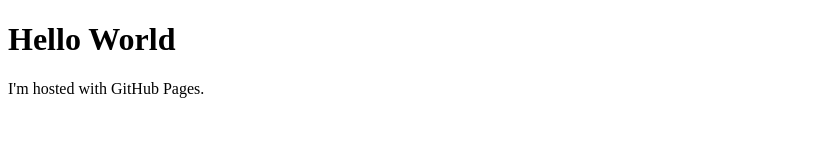
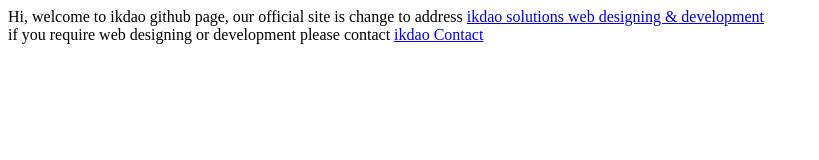
Before and after one commit to ikdao/ikdao.github.io, a plain HTML site: page index.html in a window 1280 px wide. Shown: the whole page, without its empty margins (0-819 px from the left). Drawn offline with Linux system fonts and the light colour scheme.

Commit message:
updated index.html
updated index.html file

```diff
--- a/index.html
+++ b/index.html
@@ -1,7 +1,12 @@
 <!DOCTYPE html>
 <html>
-<body>
-<h1>Hello World</h1>
-<p>I'm hosted with GitHub Pages.</p>
-</body>
+  <head>
+    <meta charset="utf-8">
+    <title>Untitled</title>
+    <meta name="description" content="welcome to ikdao github page">
+  </head>
+  <body>
+Hi, welcome to ikdao github page, our official site is change to address <a href="https://ikdao.org">ikdao solutions web designing & development</a><br>
+if you require web designing or development please contact <a href="ikdao.org/contact">ikdao Contact</a>
+  </body>
 </html>
```
